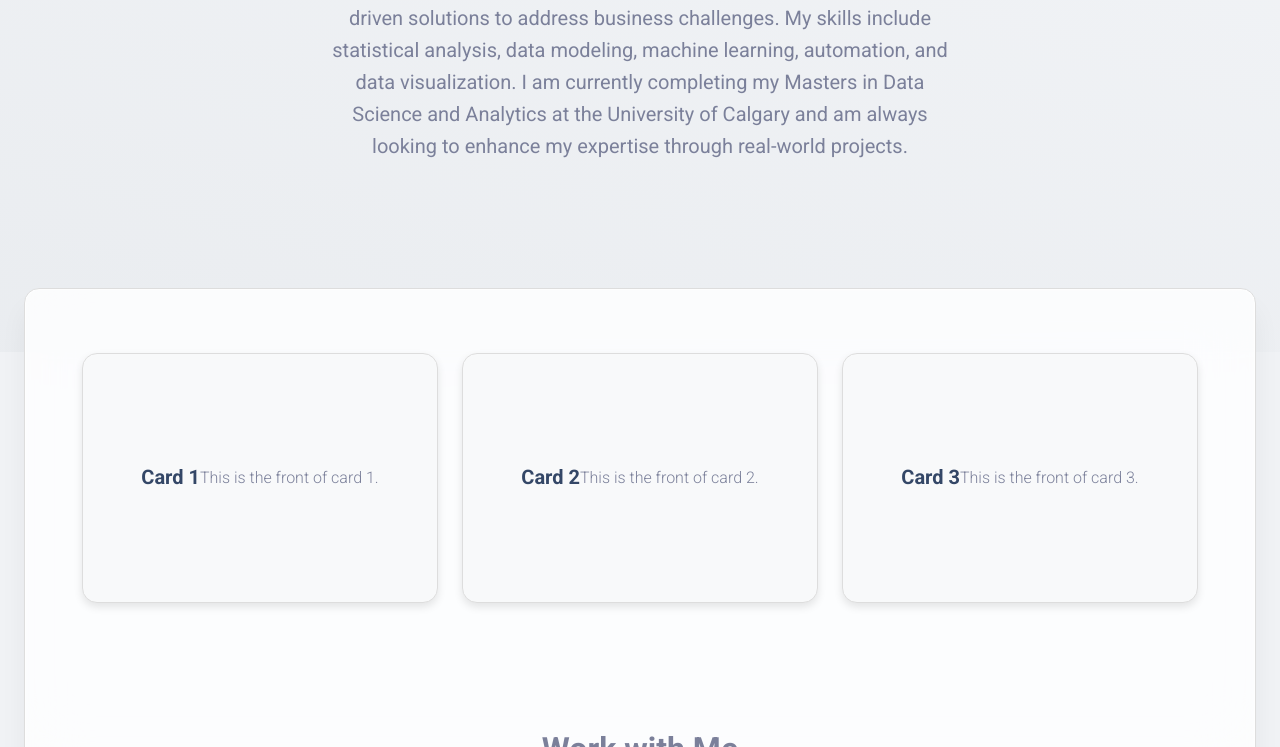
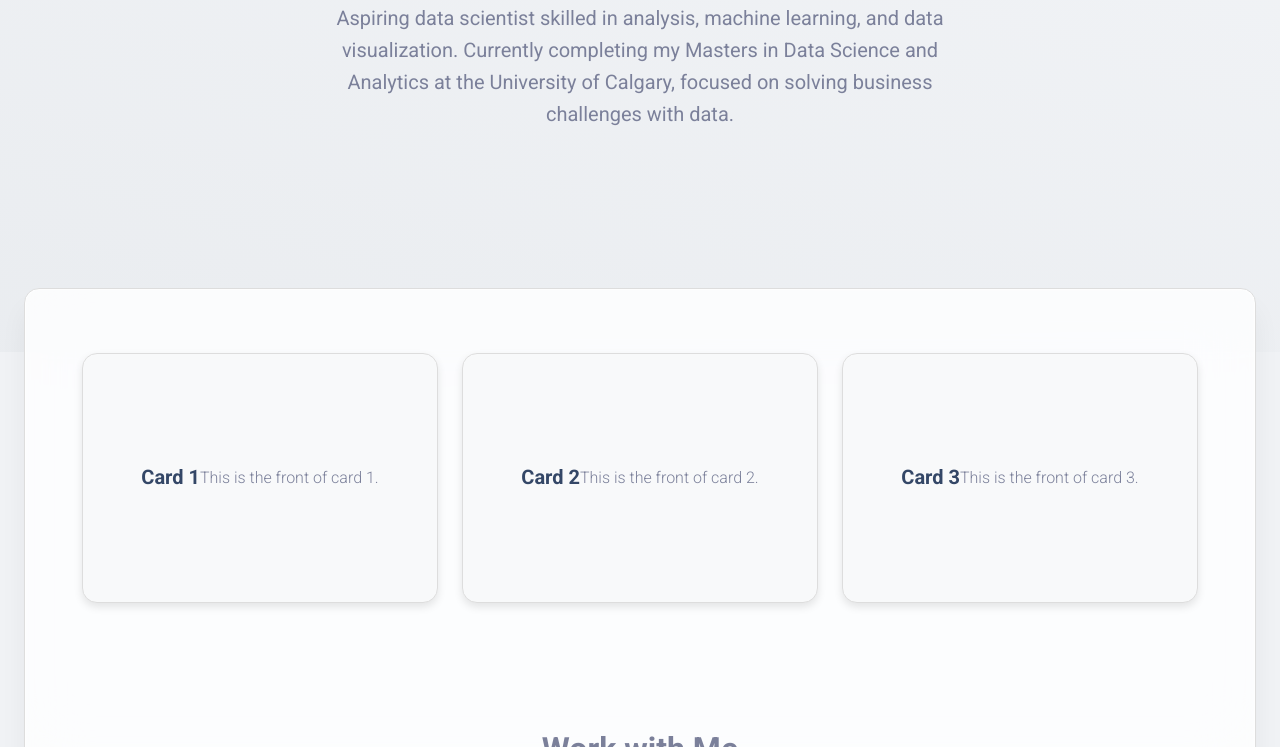
Before and after one commit to SReidDataSci/portfolio, a plain HTML site: page index.html in a window 1280 px wide. Shown: the part 353-1100 px from the top of the page. Drawn offline with nearby package versions, Linux system fonts and the light colour scheme; some packages are replaced by stand-ins of ours.

Commit message:
making the intro shorter

```diff
--- a/index.html
+++ b/index.html
@@ -93,7 +93,7 @@
       <div class="row">
         <div class="col-lg-7 text-center mx-auto">
           <h1 class="text-black pt-3 mt-n5">Hello 👋 I'm Sarah Reid</h1>
-          <p class="lead text-black mt-3">I am an aspiring data scientist who is passionate about developing data-driven solutions to address business challenges. My skills include statistical analysis, data modeling, machine learning, automation, and data visualization. I am currently completing my Masters in Data Science and Analytics at the University of Calgary and am always looking to enhance my expertise through real-world projects. </p>
+          <p class="lead text-black mt-3">Aspiring data scientist skilled in analysis, machine learning, and data visualization. Currently completing my Masters in Data Science and Analytics at the University of Calgary, focused on solving business challenges with data.</p>
         </div>
       </div>
     </div>
```
